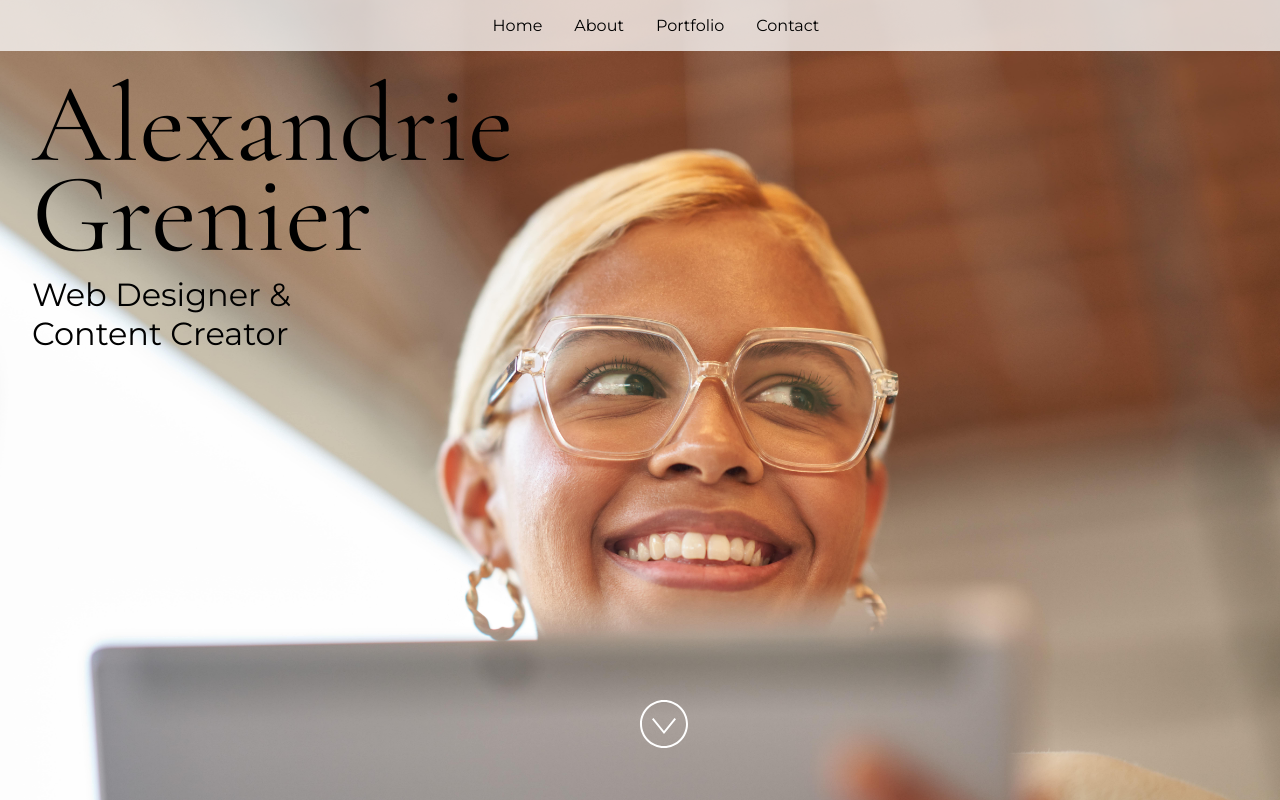
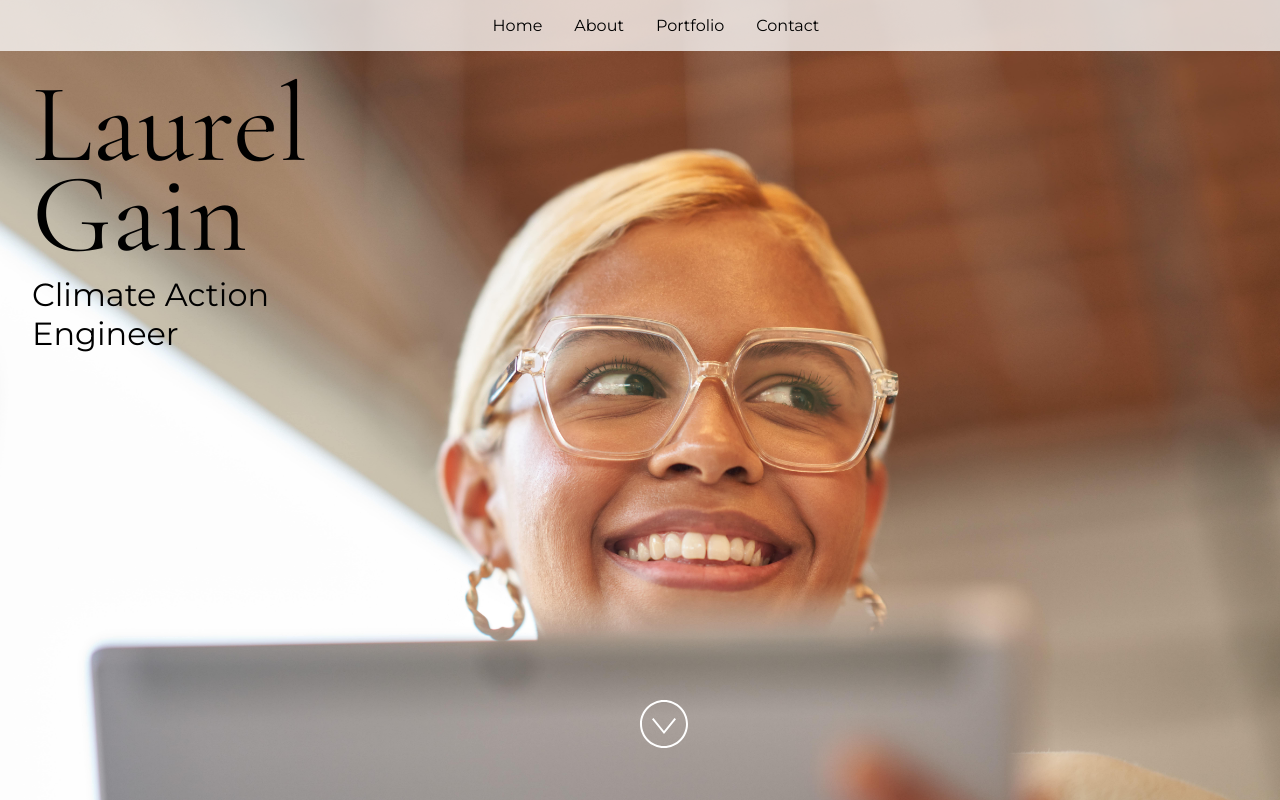
Before and after one commit to laurelgain/portfolio, a React (Vite) app: page / in a window 1280 px wide. Built offline with nearby package versions, Linux system fonts and the light colour scheme.

Commit message:
updated app.jsx

```diff
--- a/src/App.jsx
+++ b/src/App.jsx
@@ -24,15 +24,15 @@
  * If you don't have one of the social sites listed, leave it as an empty string.
  */
 const siteProps = {
-  name: "Alexandrie Grenier",
-  title: "Web Designer & Content Creator",
-  email: "alex@example.com",
-  gitHub: "microsoft",
-  instagram: "microsoft",
-  linkedIn: "satyanadella",
+  name: "Laurel Gain",
+  title: "Climate Action Engineer",
+  email: "laurelgain26@gmail.com",
+  gitHub: "",
+  instagram: "",
+  linkedIn: "laurelgain",
   medium: "",
-  twitter: "microsoft",
-  youTube: "Code",
+  twitter: "",
+  youTube: "",
 };
 
 const primaryColor = "#4E567E";
```
